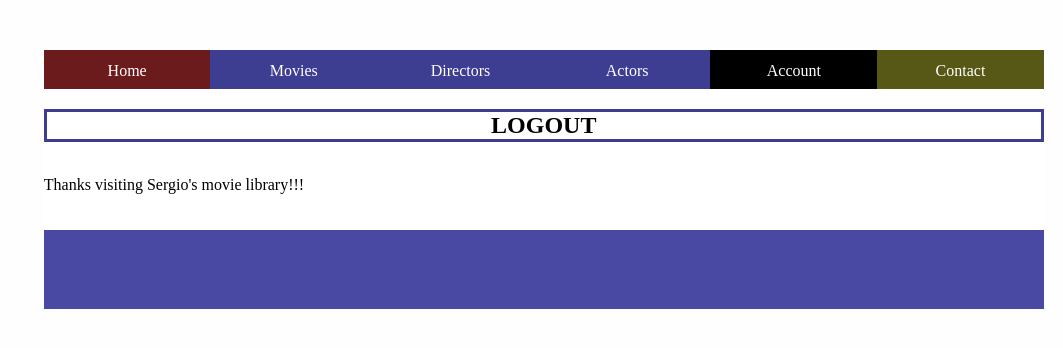
After one commit to Sergio2405/Movies, a Django app: page /blog/logout/ in a window 1280 px wide. The commit adds this page. Shown: the top 348 px of the page, without its empty margins (217-1280 px from the left). Run offline with Django 3.2, Linux system fonts and the light colour scheme; parts of the project's set-up code (start-up, migrations or seed data) failed here and were passed over.

Commit message:
logout page and view

```diff
--- a/blog/models.py
+++ b/blog/models.py
@@ -18,6 +18,7 @@ def create_profile(sender, instance, created, **kwargs):
 class Profile(models.Model):
 
     user = models.OneToOneField(User, on_delete=models.CASCADE)
+    # favorite actors, directors, movies, genres.
 
     def __str__(self):
         return self.user.username
@@ -47,6 +48,7 @@ class Director(models.Model):
 class Genre(models.Model):
 
     name = models.CharField(default="Non Genre",max_length=100,blank=True)
+    # profile = models.ForeignKey()
 
     def __str__(self):
         return self.name
--- a/blog/templates/blog/header.html
+++ b/blog/templates/blog/header.html
@@ -88,6 +88,7 @@
             <div class = "register-content">
                 <div><a href="{% url 'Register' %}">Create Account</a></div>
                 <div><a href="{% url 'Login' %}">Login</a></div>
+                <div><a href="{% url 'Logout' %}">Logout</a></div>
             </div>
         </div>
         <div class = "contact"><a href="{% url 'Contact' %}"><div>Contact</div></a></div>
--- a/blog/templates/blog/login.html
+++ b/blog/templates/blog/login.html
@@ -43,6 +43,10 @@
                 </form>
             </div>
 
+            {% if logged %}
+                <p style = "color:red; font-weight: 300;">Username or Password are not valid</p>
+            {% endif %}
+
         </div>
     </div>
 
--- /dev/null
+++ b/blog/templates/blog/logout.html
@@ -0,0 +1,36 @@
+{% extends "blog/header.html" %}
+{% load static %}
+{% block styles %}
+
+    {{ block.super }}
+
+    <style>
+        #parent{width: 100%;}
+    </style>
+
+{% endblock %}
+
+{% block content %}
+
+<div id = "webpage">
+
+    {{ block.super }}
+
+    <div id = "page">
+
+        <div id = "parent">
+
+            <div class = "section_separator">
+                LOGOUT
+            </div>
+            <br>
+
+            <p>Thanks visiting Sergio's movie library!!!</p>
+        </div>
+    </div>
+
+    <div id = "bottom">
+    </div>
+</div>
+
+{% endblock %}
--- a/blog/templates/blog/register.html
+++ b/blog/templates/blog/register.html
@@ -60,5 +60,8 @@
     <div id = "bottom">
     </div>
 </div>
+{% endblock %}
 
+{% block scripts %}
+<script src = "{% static 'blog/js/jquery.js' %}"></script>
 {% endblock %}
--- a/blog/urls.py
+++ b/blog/urls.py
@@ -10,6 +10,7 @@ urlpatterns = [
     path('actors/', views.actors, name = "Actors"),
     path('actors/<int:pk>/', views.actorsdetail,name='ActorsDetail'),
     path('login/', views.login_user , name = "Login"),
+    path('logout/', views.logout_user , name = "Logout"),
     path('register/', views.register_user, name = "Register"),
     path('contact/', views.contact, name = "Contact"),
     # path('api/v1/movie', views.movie_collection),
--- a/blog/views.py
+++ b/blog/views.py
@@ -7,7 +7,7 @@ from .models import Actor, Director, Movie, Genre
 
 #user model
 from django.contrib.auth.models import User
-from django.contrib.auth import authenticate, login
+from django.contrib.auth import authenticate, login, logout
 from django.contrib.auth.decorators import login_required
 
 #django rest framework imports and serializers
@@ -23,7 +23,15 @@ from .serializers import (
 def contact(request):
     return render(request,"blog/contact.html")
 
+def logout_user(request):
+    logout(request)
+
+    print("Loggouteado")
+
+    return render(request,"blog/logout.html")
+
 def login_user(request):
+
     if request.method == "POST":
 
         user_name = request.POST['user']
@@ -41,13 +49,13 @@ def login_user(request):
             print(user_name,password)
 
             return render(request, "blog/succesful.html", context = {
-            "username": user.username
+                "username": user.username
             })
 
         else:
-            pass
-
-        return render(request, "blog/login.html")
+            return render(request, "blog/login.html", context = {
+                "logged" : True
+            })
     else:
         return render(request, "blog/login.html")
 
```
Also changed, not shown: db.sqlite3.
